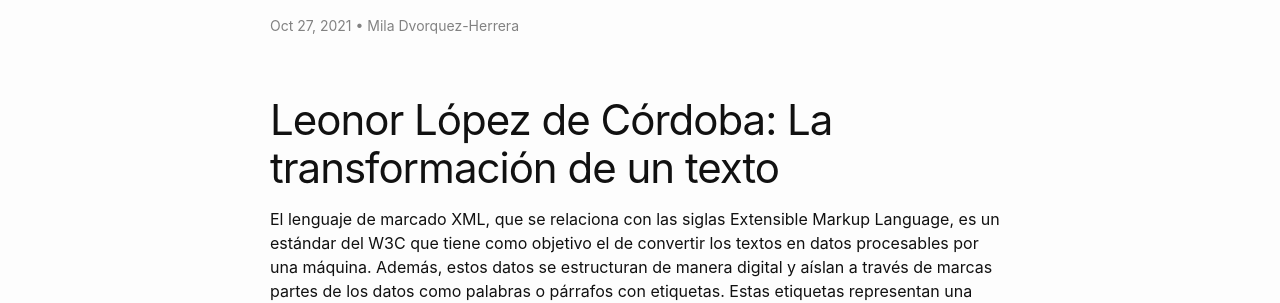
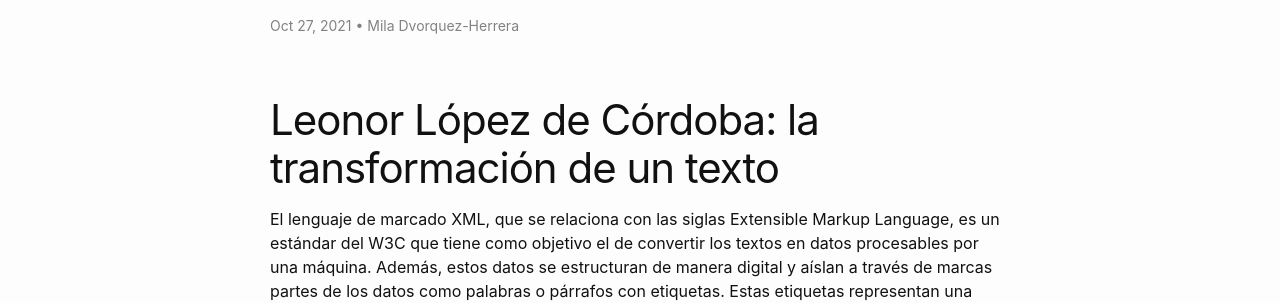
Before and after one commit to miladvh/miladvh.github.io, a Jekyll site: the page built from _posts/2021-10-27-ensayo2.md, in a window 1280 px wide and 900 px high. Shown: the part 189-492 px from the top of the window. Built offline with Jekyll 4.4.1, drawn with Linux system fonts in a browser that asks for light colours.

```diff
--- a/_posts/2021-10-27-ensayo2.md
+++ b/_posts/2021-10-27-ensayo2.md
@@ -5,7 +5,7 @@ date: 2021-10-27
 author: Mila Dvorquez-Herrera
 ---
 
-# Leonor López de Córdoba: La transformación de un texto
+# Leonor López de Córdoba: la transformación de un texto
 
 El lenguaje de marcado XML, que se relaciona con las siglas Extensible Markup Language, es un estándar del W3C que tiene como objetivo el  de convertir los textos en datos procesables por una máquina. Además, estos datos se estructuran de manera digital y aíslan a través de marcas partes de los datos como palabras o párrafos con etiquetas. Estas etiquetas representan una propiedad estructural o semántica de los datos. Como tal,  se utiliza para identificar los datos diferentes dentro de un texto y organizarlos según el contenido. XML permite el intercambio de datos a través de diferentes aplicaciones digitales e Internet y se utiliza a nivel global para ofrecer herramientas tecnológicas.
 
```
